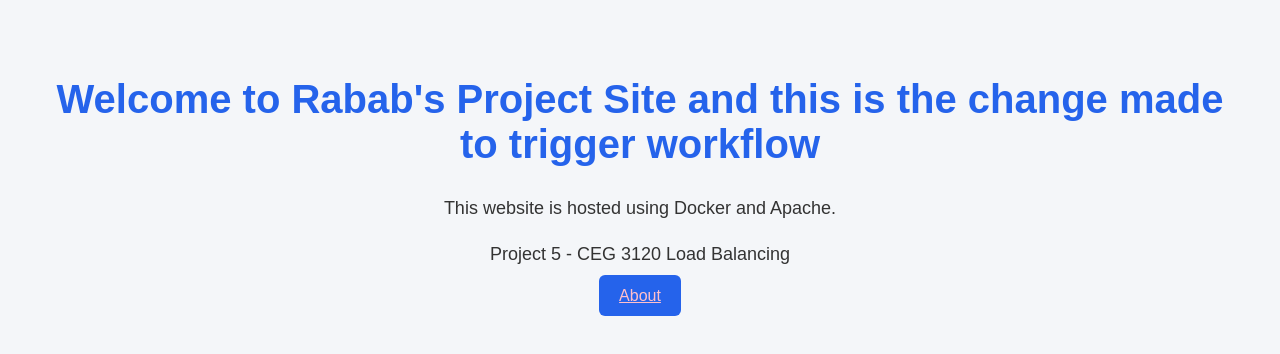
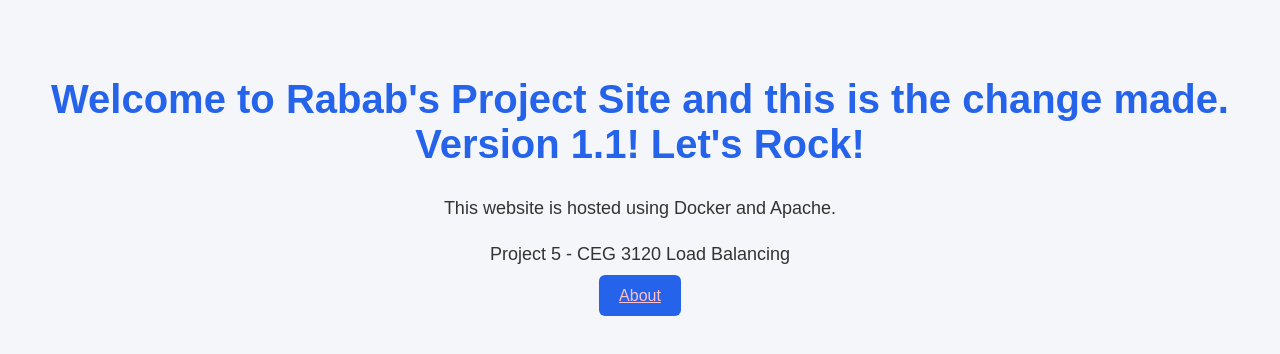
Before and after one commit to WSU-kduncan/ceg3120-cicd-fahid2-f26, a plain HTML site: page web-content/index.html in a window 1280 px wide. Drawn offline with Linux system fonts and the light colour scheme.

Commit message:
Updated our homepage for version 1.1 release to trigger workflow

```diff
--- a/web-content/index.html
+++ b/web-content/index.html
@@ -6,7 +6,7 @@
     <link rel="stylesheet" href="style.css">
 </head>
 <body>
-    <h1>Welcome to Rabab's Project Site and this is the change made to trigger workflow </h1>
+    <h1>Welcome to Rabab's Project Site and this is the change made. Version 1.1! Let's Rock! </h1>
     <p>This website is hosted using Docker and Apache.</p>
     <p>Project 5 - CEG 3120 Load Balancing</p>
 
```
